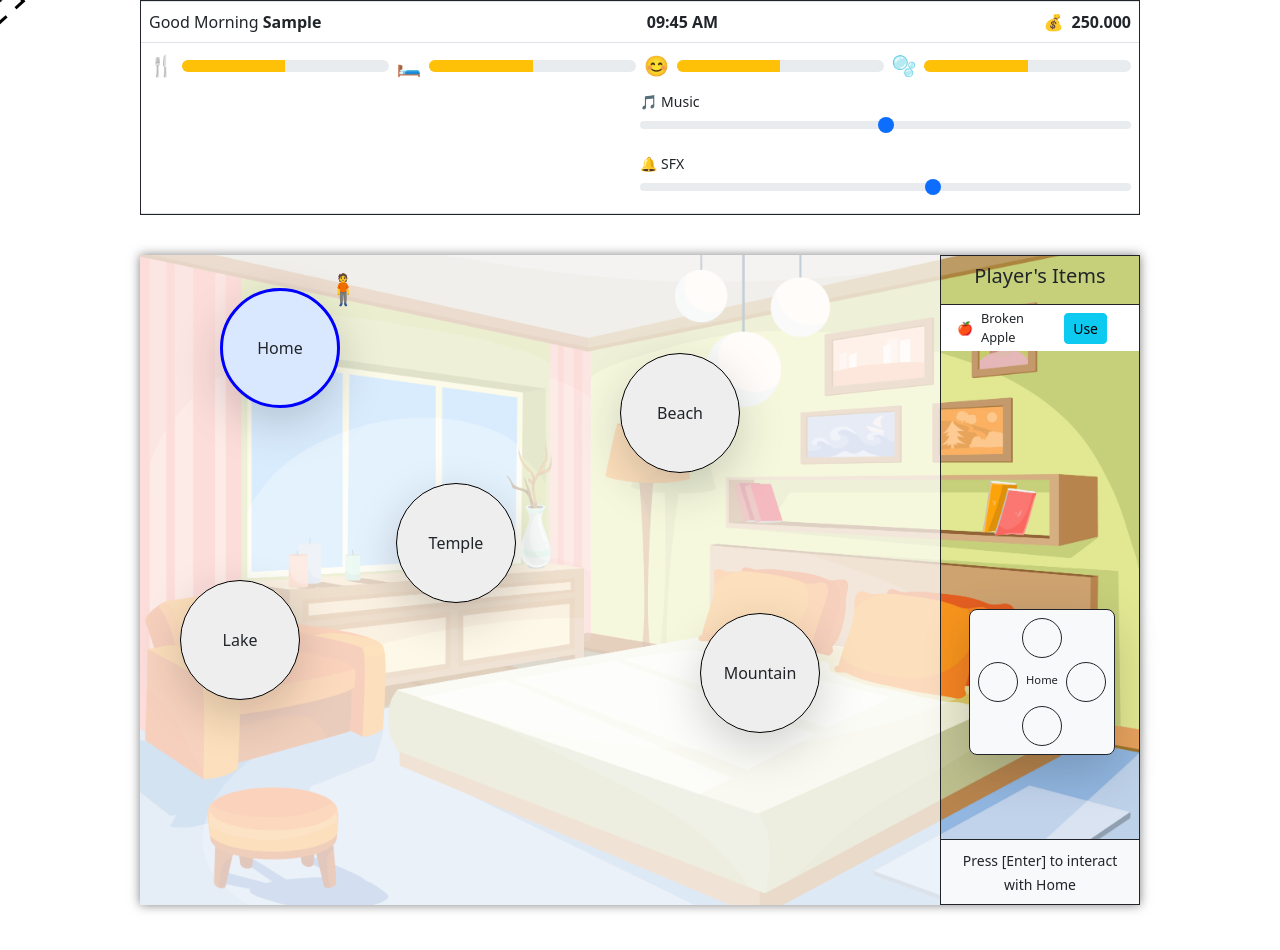
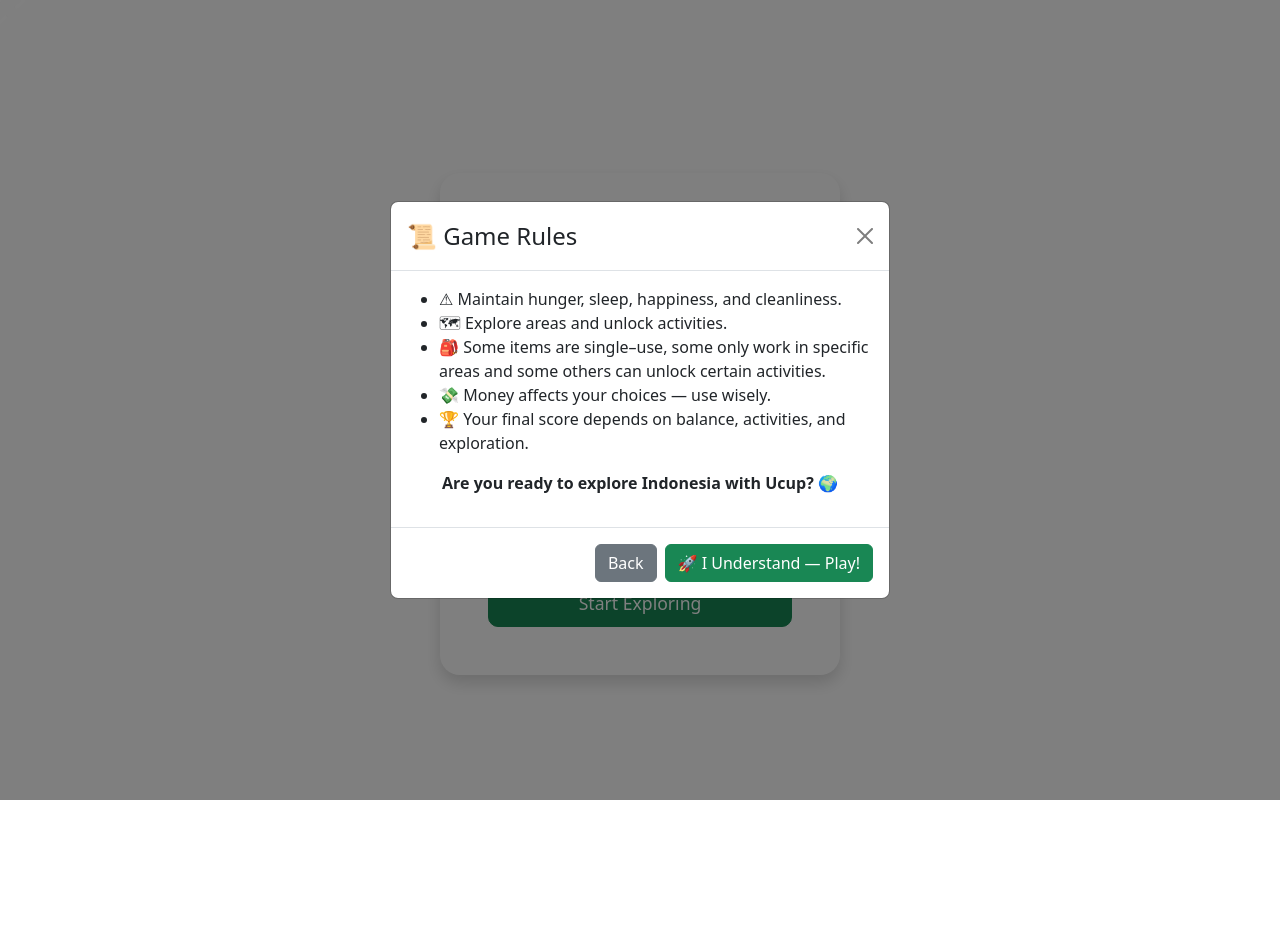
Before and after one commit to VerlyTan11/UAS_Kelompok3_WebProg, a React (Vite) app: page / in a window 1280 px wide. Both pictures are taken after typing "Sample" into the empty fields and a click on the button "Start Exploring". Shown: the top 950 px of the page. After the commit the page ends 848 px from the top, so only its background shows below. Built offline with nearby package versions, Linux system fonts and the light colour scheme; grey boxes are pictures that could not be loaded; a web font is replaced by a local one.

Commit message:
avatar on game arena, rule

```diff
--- a/src/components/GameArena.jsx
+++ b/src/components/GameArena.jsx
@@ -101,9 +101,12 @@ const GameArena = () => {
     enterSpecificArea,
     specificLocation,
     activityState,
+    selectedAvatar,
   } = useGame();
 
   const areaData = gameAreas[currentArea];
+
+  const avatarSize = window.innerWidth < 768 ? "40px" : "60px";
 
   const arenaStyle = {
     height: "650px",
@@ -202,6 +205,8 @@ const GameArena = () => {
   const mainArenaBackground = areaData.bg || "home.jpg";
   const isActivityOngoing = !!activityState.name;
 
+  console.log("Selected Avatar:", selectedAvatar);
+
   return (
     <div
       className="d-flex"
@@ -253,7 +258,26 @@ const GameArena = () => {
                   fontSize: "30px",
                 }}
               >
-                🧍
+                {/* Player Avatar Icon */}
+                {areaName === currentArea && selectedAvatar && (
+                  <img
+                    src={selectedAvatar}
+                    alt="Player Avatar"
+                    style={{
+                      position: "absolute",
+                      width: avatarSize,
+                      height: avatarSize,
+                      top: window.innerWidth < 768 ? "20px" : "20px",
+                      right: window.innerWidth < 768 ? "5px" : "-10px",
+                      borderRadius: "50%",
+                      border: "3px solid #000",
+                      background: "#fff",
+                      objectFit: "cover",
+                      boxShadow: "0px 0px 6px rgba(0,0,0,0.4)",
+                      zIndex: 999, // 🔥 Pastikan tidak tertutup elemen lain
+                    }}
+                  />
+                )}
               </div>
             )}
           </div>
--- a/src/components/HeaderBar.jsx
+++ b/src/components/HeaderBar.jsx
@@ -31,7 +31,6 @@ const HeaderBar = () => {
     return "bg-danger";
   };
 
-  // Dynamically change bar height based on screen width
   const isMobile = window.innerWidth < 768;
 
   return (
@@ -39,8 +38,8 @@ const HeaderBar = () => {
       className="border border-dark mb-3 mx-auto w-100 overflow-hidden"
       style={{ maxWidth: "1000px", backgroundColor: "#fff" }}
     >
-      {/* ------- TOP GREETING BAR ------- */}
-      <div className="d-flex justify-content-between align-items-center py-2 px-2 border-bottom border-top flex-wrap">
+      {/* ---------- TOP BAR ---------- */}
+      <div className="d-flex justify-content-between align-items-center py-2 px-2 border-bottom flex-wrap">
         <div className="text-truncate me-2 fs-6">
           {getGreeting()} <strong>{playerName}</strong>
         </div>
@@ -60,8 +59,11 @@ const HeaderBar = () => {
         </div>
       </div>
 
-      {/* ------- STATS + VOLUME ------- */}
+      {/* ---------- STATS + SLIDERS ---------- */}
       <div className="px-2 py-2 border-bottom">
+        <div className="row g-2 align-items-center">
+          {/* Stats Bar (Col-9 on Desktop, Full on Mobile) */}
+          <div className="col-12 col-md-9">
             <div className="row g-2">
               {[
                 { icon: "🍴", val: playerStats.meal },
@@ -85,9 +87,35 @@ const HeaderBar = () => {
                 </div>
               ))}
             </div>
+          </div>
 
-        {/* ---- MOBILE SLIDERS + BURGER ---- */}
-        <div className="d-flex d-md-none align-items-center justify-content-between gap-2 mt-3">
+          {/* ---- Desktop Sliders (same row with stats) ---- */}
+          <div className="d-none d-md-flex col-md-3 flex-column">
+            <div>
+              <small>🎵 Music</small>
+              <Form.Range
+                min={0}
+                max={1}
+                step={0.05}
+                value={musicVolume}
+                onChange={(e) => setMusicVolume(parseFloat(e.target.value))}
+              />
+            </div>
+            <div className="mt-2">
+              <small>🔔 SFX</small>
+              <Form.Range
+                min={0}
+                max={1}
+                step={0.05}
+                value={sfxVolume}
+                onChange={(e) => setSfxVolume(parseFloat(e.target.value))}
+              />
+            </div>
+          </div>
+        </div>
+
+        {/* ---- Mobile Sliders + Burger (below stats) ---- */}
+        <div className="d-flex d-md-none align-items-center justify-content-between gap-3 mt-3">
           <div className="flex-grow-1 text-center">
             <small>🎵</small>
             <Form.Range
@@ -122,31 +150,6 @@ const HeaderBar = () => {
             />
           </Button>
         </div>
-
-        {/* ---- DESKTOP SLIDERS ---- */}
-        <div className="d-none d-md-flex flex-column align-items-end mt-2">
-          <div className="w-50">
-            <small>🎵 Music</small>
-            <Form.Range
-              min={0}
-              max={1}
-              step={0.05}
-              value={musicVolume}
-              onChange={(e) => setMusicVolume(parseFloat(e.target.value))}
-            />
-          </div>
-
-          <div className="w-50 mt-2">
-            <small>🔔 SFX</small>
-            <Form.Range
-              min={0}
-              max={1}
-              step={0.05}
-              value={sfxVolume}
-              onChange={(e) => setSfxVolume(parseFloat(e.target.value))}
-            />
-          </div>
-        </div>
       </div>
     </div>
   );
--- a/src/components/InitialScreen.jsx
+++ b/src/components/InitialScreen.jsx
@@ -1,14 +1,12 @@
 import React, { useState } from "react";
-import { Card, Button, Form, Image } from "react-bootstrap";
+import { Card, Button, Form, Image, Modal } from "react-bootstrap";
 import { useGame } from "../context/useGame";
 
-// Ambil avatar dari folder public
-// Pastikan folder: public/avatars/
 const avatarList = [
-  "../../public/avatar1.png",
-  "../../public/avatar2.png",
-  "../../public/avatar3.png",
-  "../../public/avatar4.png",
+  "/avatar1.png",
+  "/avatar2.png",
+  "/avatar3.png",
+  "/avatar4.png",
 ];
 
 const InitialScreen = () => {
@@ -16,65 +14,69 @@ const InitialScreen = () => {
   const [name, setName] = useState("");
   const [index, setIndex] = useState(0);
 
-  // Slider kiri
+  // Modal state
+  const [showRules, setShowRules] = useState(false);
+
   const handlePrev = () => {
     setIndex((prev) => (prev - 1 + avatarList.length) % avatarList.length);
   };
 
-  // Slider kanan
   const handleNext = () => {
     setIndex((prev) => (prev + 1) % avatarList.length);
   };
 
-  // Mulai game
   const handleSubmit = (e) => {
     e.preventDefault();
     if (!name.trim()) return alert("Please enter your name.");
 
     if (setSelectedAvatar) setSelectedAvatar(avatarList[index]);
+    setShowRules(true); // show modal first
+  };
+
+  // Final start game when user accepts rules
+  const confirmStartGame = () => {
+    setShowRules(false);
     startGame(name.trim());
   };
 
   return (
+    <>
+      {/* MAIN SCREEN */}
       <div
-      // Gunakan minHeight: "100vh" agar selalu di tengah halaman pada layar manapun
         className="d-flex justify-content-center align-items-center"
         style={{ minHeight: "100vh" }}
       >
         <Card
           style={{
-          // Gunakan max-width agar responsif dan padding responsif
             maxWidth: "90%",
             width: "25rem",
             border: "none",
             borderRadius: "20px",
             paddingTop: "10px",
           }}
-        className="text-center shadow mx-auto my-3" // mx-auto dan my-3 untuk responsif
+          className="text-center shadow mx-auto my-3"
         >
           <div className="text-center py-4 border-bottom border-dark">
             <h3 className="mb-0">
-            <span role="img" aria-label="steps">
               <img
-                src="../../public/footprint.gif"
-                alt=""
-                style={{ width: "10%", marginBottom: "10px" }}
+                src="/footprint.gif"
+                alt="steps"
+                style={{ width: "13%", marginBottom: "10px" }}
               />
-            </span>
               <br />
               UMN - Ucup Exploring the Archipelago
             </h3>
           </div>
+
           {/* Avatar Carousel */}
           <div className="position-relative mt-3">
-          {/* Tombol kiri - Sesuaikan posisi kiri agar responsif */}
             <Button
               variant="light"
               onClick={handlePrev}
               className="shadow-sm cursor-target"
               style={{
                 position: "absolute",
-              left: "15%", // Ganti 70px dengan persentase untuk responsif
+                left: "12%",
                 top: "50%",
                 transform: "translateY(-50%)",
                 borderRadius: "50%",
@@ -85,7 +87,6 @@ const InitialScreen = () => {
               {"<"}
             </Button>
 
-          {/* Avatar */}
             <Image
               src={avatarList[index]}
               roundedCircle
@@ -97,14 +98,13 @@ const InitialScreen = () => {
               }}
             />
 
-          {/* Tombol kanan - Sesuaikan posisi kanan agar responsif */}
             <Button
               variant="light"
               onClick={handleNext}
               className="shadow-sm cursor-target"
               style={{
                 position: "absolute",
-              right: "15%", // Ganti 70px dengan persentase untuk responsif
+                right: "12%",
                 top: "50%",
                 transform: "translateY(-50%)",
                 borderRadius: "50%",
@@ -117,7 +117,6 @@ const InitialScreen = () => {
           </div>
 
           <Card.Body>
-          {/* Input Nama */}
             <Form onSubmit={handleSubmit}>
               <Form.Group className="mb-3 cursor-target">
                 <Form.Control
@@ -131,7 +130,6 @@ const InitialScreen = () => {
                 />
               </Form.Group>
 
-            {/* Tombol Mulai */}
               <Button
                 variant="success"
                 type="submit"
@@ -148,6 +146,50 @@ const InitialScreen = () => {
           </Card.Body>
         </Card>
       </div>
+
+      {/* 🎴 RULES MODAL */}
+      <Modal show={showRules} onHide={() => setShowRules(false)} centered>
+        <Modal.Header closeButton>
+          <Modal.Title>📜 Game Rules</Modal.Title>
+        </Modal.Header>
+        <Modal.Body style={{ fontSize: "1rem", lineHeight: "1.5" }}>
+          <ul>
+            <li>⚠ Maintain hunger, sleep, happiness, and cleanliness.</li>
+            <li>🗺 Explore areas and unlock activities.</li>
+            <li>
+              🎒 Some items are single–use, some only work in specific areas and
+              some others can unlock certain activities.
+            </li>
+            <li>💸 Money affects your choices — use wisely.</li>
+            <li>
+              🏆 Your final score depends on balance, activities, and
+              exploration.
+            </li>
+          </ul>
+
+          <p className="fw-bold text-center mt-3">
+            Are you ready to explore Indonesia with Ucup? 🌍
+          </p>
+        </Modal.Body>
+
+        <Modal.Footer>
+          <Button
+            variant="secondary"
+            onClick={() => setShowRules(false)}
+            className="cursor-target"
+          >
+            Back
+          </Button>
+          <Button
+            variant="success"
+            onClick={confirmStartGame}
+            className="cursor-target"
+          >
+            🚀 I Understand — Play!
+          </Button>
+        </Modal.Footer>
+      </Modal>
+    </>
   );
 };
 
--- a/src/context/GameConstants.js
+++ b/src/context/GameConstants.js
@@ -1,5 +1,3 @@
-// src/context/GameConstants.js
-
 export const initialStats = {
   meal: 50,
   sleep: 50,
--- a/src/context/GameContext.jsx
+++ b/src/context/GameContext.jsx
@@ -30,6 +30,7 @@ export const GameProvider = ({ children }) => {
   const [worldAreas, setWorldAreas] = useState(gameSpecificAreas);
   const [modalMessage, setModalMessage] = useState(null);
   const [isBurgerMenuOpen, setIsBurgerMenuOpen] = useState(false);
+  const [selectedAvatar, setSelectedAvatar] = useState(null);
 
   // Time States
   const [currentTime, setCurrentTime] = useState(getInitialTime());
@@ -482,6 +483,8 @@ export const GameProvider = ({ children }) => {
         worldAreas,
         isBurgerMenuOpen,
         setIsBurgerMenuOpen,
+        selectedAvatar,
+        setSelectedAvatar,
       }}
     >
       {children}
```
Lines whose indentation alone changed are shown as unchanged.
